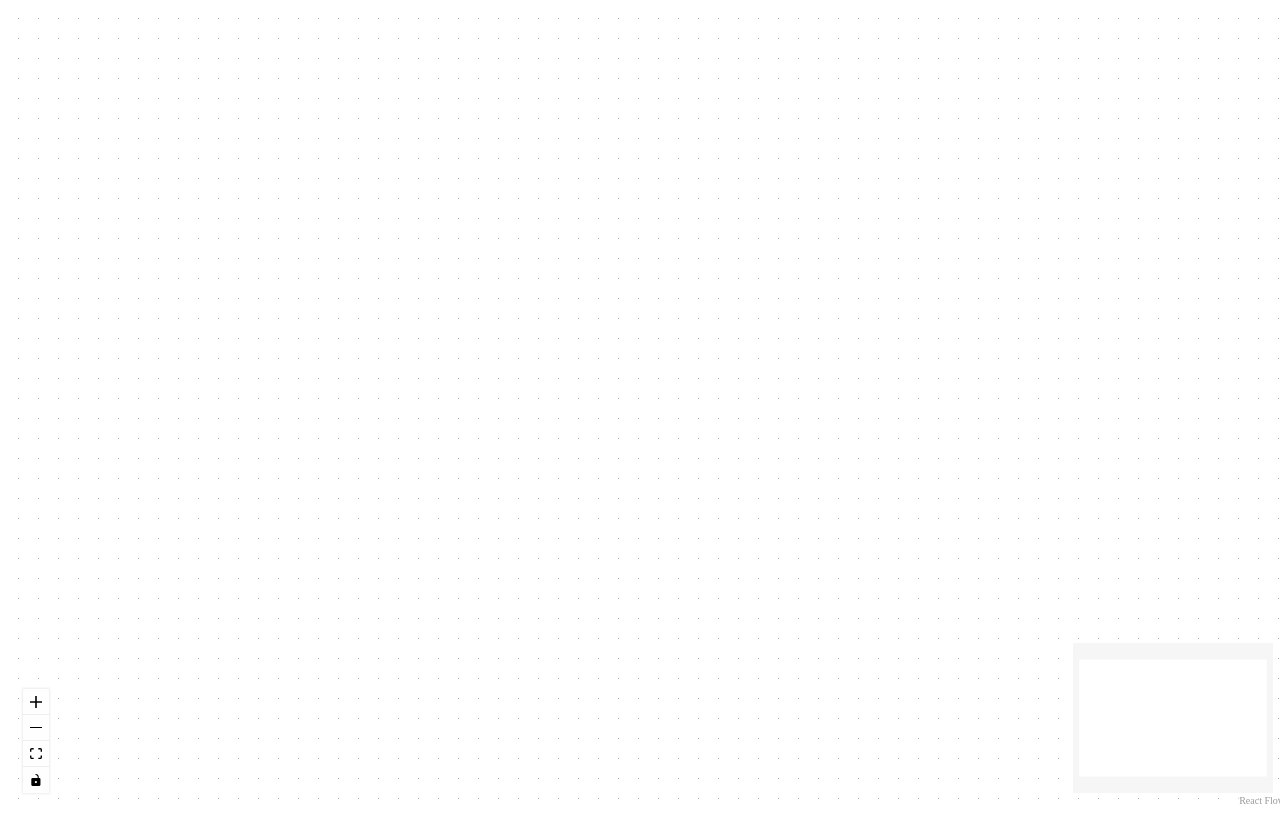
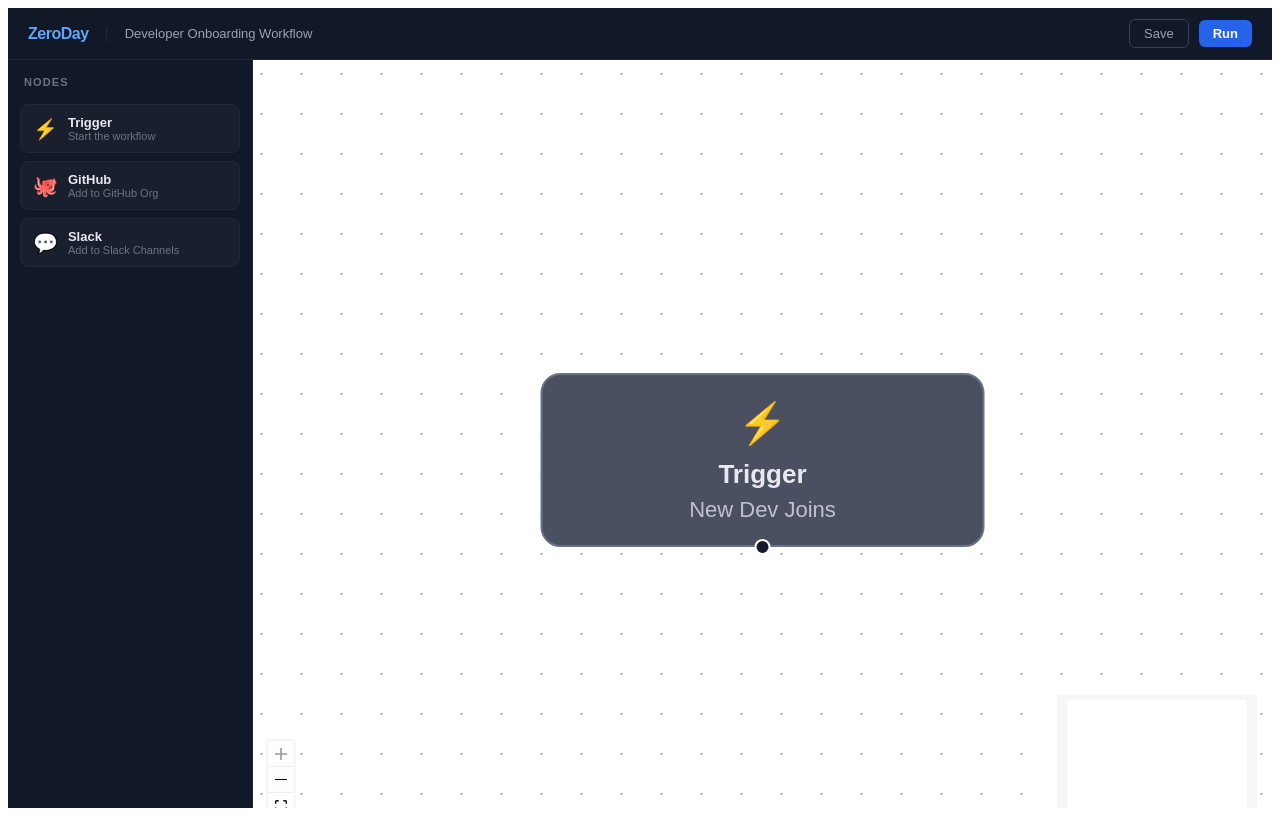
Before and after one commit to Jatin-saini-developer/N8N, a React (Vite) app: page / in a window 1280 px wide. Built offline with nearby package versions, Linux system fonts and the light colour scheme.

Commit message:
Day 2 Continued

```diff
--- a/src/App.jsx
+++ b/src/App.jsx
@@ -1,43 +1,19 @@
-import { useState, useCallback } from "react";
-
-import "./App.css";
-import {
-  ReactFlow,
-  applyNodeChanges,
-  applyEdgeChanges,
-  addEdge,
-} from "@xyflow/react";
-import "@xyflow/react/dist/style.css";
-import Canvas from "./components/Canvas/Canvas";
-
-const initialNodes = [
-  { id: "n1", position: { x: 0, y: 0 }, data: { label: "Node 1" } },
-  { id: "n2", position: { x: 0, y: 100 }, data: { label: "Node 2" } },
-];
-const initialEdges = [{ id: "n1-n2", source: "n1", target: "n2" }];
+import Canvas from './components/Canvas/Canvas'
+import Sidebar from './components/Sidebar/Sidebar'
+import Topbar from './components/Topbar/Topbar'
 
 function App() {
-  const [nodes, setNodes] = useState(initialNodes);
-  const [edges, setEdges] = useState(initialEdges);
-
-  const onNodesChange = useCallback(
-    (changes) =>
-      setNodes((nodesSnapshot) => applyNodeChanges(changes, nodesSnapshot)),
-    [],
-  );
-  const onEdgesChange = useCallback(
-    (changes) =>
-      setEdges((edgesSnapshot) => applyEdgeChanges(changes, edgesSnapshot)),
-    [],
-  );
-  const onConnect = useCallback(
-    (params) => setEdges((edgesSnapshot) => addEdge(params, edgesSnapshot)),
-    [],
-  );
-
   return (
-    <Canvas/>
-  );
+    <div style={{ display: 'flex', flexDirection: 'column', height: '100vh' }}>
+      <Topbar />
+      <div style={{ display: 'flex', flex: 1, overflow: 'hidden' }}>
+        <Sidebar />
+        <div style={{ flex: 1 }}>
+          <Canvas />
+        </div>
+      </div>
+    </div>
+  )
 }
 
-export default App;
+export default App
--- a/src/components/Canvas/Canvas.jsx
+++ b/src/components/Canvas/Canvas.jsx
@@ -1,13 +1,41 @@
-import { useCallback } from 'react'
-import { ReactFlow, Background, Controls, MiniMap, applyNodeChanges, applyEdgeChanges, addEdge } from '@xyflow/react'
+import { useCallback, useRef } from 'react'
+import { ReactFlow, Background, Controls, MiniMap, applyNodeChanges, applyEdgeChanges, addEdge, useReactFlow, ReactFlowProvider } from '@xyflow/react'
 import { useDispatch, useSelector } from 'react-redux'
 import { setNodes, setEdges } from '../../store/workflowSlice'
+import TriggerNode from '../Nodes/TriggerNode'
+import GithubNode from '../Nodes/GithubNode'
+import SlackNode from '../Nodes/SlackNode'
 import '@xyflow/react/dist/style.css'
 
-function Canvas() {
+const nodeTypes = {
+  trigger: TriggerNode,
+  github: GithubNode,
+  slack: SlackNode,
+}
+
+const initialNodes = [
+  {
+    id: '1',
+    type: 'trigger',
+    position: { x: 250, y: 100 },
+    data: { label: 'New Dev Joins' },
+  },
+]
+
+const initialEdges = []
+
+const nodeLabels = {
+  trigger: 'New Dev Joins',
+  github: 'Add to GitHub Org',
+  slack: 'Add to Slack Channels',
+}
+
+function CanvasInner() {
   const dispatch = useDispatch()
   const nodes = useSelector((state) => state.workflow.nodes)
   const edges = useSelector((state) => state.workflow.edges)
+  const { screenToFlowPosition } = useReactFlow()
+  const idRef = useRef(10)
 
   const onNodesChange = useCallback((changes) => {
     dispatch(setNodes(applyNodeChanges(changes, nodes)))
@@ -21,14 +49,44 @@ function Canvas() {
     dispatch(setEdges(addEdge(connection, edges)))
   }, [dispatch, edges])
 
+  const onDragOver = useCallback((event) => {
+    event.preventDefault()
+    event.dataTransfer.dropEffect = 'move'
+  }, [])
+
+  const onDrop = useCallback((event) => {
+    event.preventDefault()
+
+    const type = event.dataTransfer.getData('application/reactflow')
+    if (!type) return
+
+    const position = screenToFlowPosition({
+      x: event.clientX,
+      y: event.clientY,
+    })
+
+    const newNode = {
+      id: `${idRef.current++}`,
+      type,
+      position,
+      data: { label: nodeLabels[type] },
+    }
+
+    const currentNodes = nodes.length > 0 ? nodes : initialNodes
+    dispatch(setNodes([...currentNodes, newNode]))
+  }, [nodes, dispatch, screenToFlowPosition])
+
   return (
-    <div style={{ width: '100vw', height: '100vh' }}>
+    <div style={{ width: '100%', height: '100vh' }}>
       <ReactFlow
-        nodes={nodes}
-        edges={edges}
+        nodes={nodes.length > 0 ? nodes : initialNodes}
+        edges={edges.length > 0 ? edges : initialEdges}
+        nodeTypes={nodeTypes}
         onNodesChange={onNodesChange}
         onEdgesChange={onEdgesChange}
         onConnect={onConnect}
+        onDragOver={onDragOver}
+        onDrop={onDrop}
         fitView
       >
         <Background />
@@ -39,4 +97,12 @@ function Canvas() {
   )
 }
 
+function Canvas() {
+  return (
+    <ReactFlowProvider>
+      <CanvasInner />
+    </ReactFlowProvider>
+  )
+}
+
 export default Canvas
--- /dev/null
+++ b/src/components/Nodes/GithubNode.jsx
@@ -0,0 +1,30 @@
+import { Handle, Position } from '@xyflow/react'
+
+function GithubNode({ data }) {
+  return (
+    <div style={{
+      background: '#1a1f2e',
+      border: '1px solid #30363d',
+      borderRadius: '10px',
+      padding: '12px 20px',
+      minWidth: '180px',
+      textAlign: 'center',
+      color: '#e8e8f0',
+      fontFamily: 'sans-serif',
+    }}>
+      {/* Receives connection from above */}
+      <Handle type="target" position={Position.Top} />
+
+      <div style={{ fontSize: '20px', marginBottom: '6px' }}>🐙</div>
+      <div style={{ fontSize: '13px', fontWeight: '700' }}>GitHub</div>
+      <div style={{ fontSize: '11px', opacity: 0.75, marginTop: '4px' }}>
+        {data.label}
+      </div>
+
+      {/* Sends connection below */}
+      <Handle type="source" position={Position.Bottom} />
+    </div>
+  )
+}
+
+export default GithubNode
--- /dev/null
+++ b/src/components/Nodes/SlackNode.jsx
@@ -0,0 +1,28 @@
+import { Handle, Position } from '@xyflow/react'
+
+function SlackNode({ data }) {
+  return (
+    <div style={{
+      background: '#1a1f2e',
+      border: '1px solid #4a154b',
+      borderRadius: '10px',
+      padding: '12px 20px',
+      minWidth: '180px',
+      textAlign: 'center',
+      color: '#e8e8f0',
+      fontFamily: 'sans-serif',
+    }}>
+      <Handle type="target" position={Position.Top} />
+
+      <div style={{ fontSize: '20px', marginBottom: '6px' }}>💬</div>
+      <div style={{ fontSize: '13px', fontWeight: '700' }}>Slack</div>
+      <div style={{ fontSize: '11px', opacity: 0.75, marginTop: '4px' }}>
+        {data.label}
+      </div>
+
+      <Handle type="source" position={Position.Bottom} />
+    </div>
+  )
+}
+
+export default SlackNode
--- /dev/null
+++ b/src/components/Nodes/TriggerNode.jsx
@@ -0,0 +1,27 @@
+import { Handle, Position } from '@xyflow/react'
+
+function TriggerNode({ data }) {
+  return (
+    <div style={{
+      background: '#4a4f62',
+      border: '1px solid #6b7280',
+      borderRadius: '10px',
+      padding: '12px 20px',
+      minWidth: '180px',
+      textAlign: 'center',
+      color: '#e8e8f0',
+      fontFamily: 'sans-serif',
+    }}>
+      <div style={{ fontSize: '20px', marginBottom: '6px' }}>⚡</div>
+      <div style={{ fontSize: '13px', fontWeight: '700' }}>Trigger</div>
+      <div style={{ fontSize: '11px', opacity: 0.75, marginTop: '4px' }}>
+        {data.label}
+      </div>
+
+      {/* This is the dot at the bottom to connect to next node */}
+      <Handle type="source" position={Position.Bottom} />
+    </div>
+  )
+}
+
+export default TriggerNode
--- /dev/null
+++ b/src/components/SideBar/SideBar.jsx
@@ -0,0 +1,83 @@
+const nodeList = [
+  {
+    type: 'trigger',
+    label: 'Trigger',
+    icon: '⚡',
+    description: 'Start the workflow',
+  },
+  {
+    type: 'github',
+    label: 'GitHub',
+    icon: '🐙',
+    description: 'Add to GitHub Org',
+  },
+  {
+    type: 'slack',
+    label: 'Slack',
+    icon: '💬',
+    description: 'Add to Slack Channels',
+  },
+]
+
+function Sidebar() {
+  const onDragStart = (event, nodeType) => {
+    event.dataTransfer.setData('application/reactflow', nodeType)
+    event.dataTransfer.effectAllowed = 'move'
+  }
+
+  return (
+    <div style={{
+      width: '220px',
+      height: '100vh',
+      background: '#111827',
+      borderRight: '1px solid #1f2937',
+      padding: '16px 12px',
+      display: 'flex',
+      flexDirection: 'column',
+      gap: '8px',
+      fontFamily: 'sans-serif',
+    }}>
+      <p style={{
+        color: '#6b7280',
+        fontSize: '11px',
+        fontWeight: '600',
+        textTransform: 'uppercase',
+        letterSpacing: '0.1em',
+        margin: '0 0 8px 4px',
+      }}>
+        Nodes
+      </p>
+
+      {nodeList.map((node) => (
+        <div
+          key={node.type}
+          draggable
+          onDragStart={(e) => onDragStart(e, node.type)}
+          style={{
+            background: '#1a1f2e',
+            border: '1px solid #1f2937',
+            borderRadius: '8px',
+            padding: '10px 12px',
+            cursor: 'grab',
+            display: 'flex',
+            alignItems: 'center',
+            gap: '10px',
+            color: '#e8e8f0',
+          }}
+        >
+          <span style={{ fontSize: '20px' }}>{node.icon}</span>
+          <div>
+            <div style={{ fontSize: '13px', fontWeight: '600' }}>
+              {node.label}
+            </div>
+            <div style={{ fontSize: '11px', color: '#6b7280' }}>
+              {node.description}
+            </div>
+          </div>
+        </div>
+      ))}
+    </div>
+  )
+}
+
+export default Sidebar
--- /dev/null
+++ b/src/components/TopBar/Topbar.jsx
@@ -0,0 +1,79 @@
+import { useSelector } from 'react-redux'
+
+function Topbar() {
+  const nodes = useSelector((state) => state.workflow.nodes)
+  const edges = useSelector((state) => state.workflow.edges)
+
+  const handleSave = () => {
+    const workflow = { nodes, edges }
+    console.log('Workflow saved:', JSON.stringify(workflow, null, 2))
+    alert('Workflow saved to console! Check DevTools.')
+  }
+
+  return (
+    <div style={{
+      width: '100%',
+      height: '52px',
+      background: '#111827',
+      borderBottom: '1px solid #1f2937',
+      display: 'flex',
+      alignItems: 'center',
+      justifyContent: 'space-between',
+      padding: '0 20px',
+      boxSizing: 'border-box',
+      fontFamily: 'sans-serif',
+    }}>
+
+      {/* Left — Logo + Workflow Name */}
+      <div style={{ display: 'flex', alignItems: 'center', gap: '16px' }}>
+        <span style={{
+          color: '#60a5fa',
+          fontWeight: '700',
+          fontSize: '16px',
+          letterSpacing: '-0.5px',
+        }}>
+          ZeroDay
+        </span>
+        <span style={{ color: '#1f2937' }}>|</span>
+        <span style={{ color: '#9ca3af', fontSize: '13px' }}>
+          Developer Onboarding Workflow
+        </span>
+      </div>
+
+      {/* Right — Buttons */}
+      <div style={{ display: 'flex', gap: '10px', alignItems: 'center' }}>
+        <button
+          onClick={handleSave}
+          style={{
+            background: 'transparent',
+            border: '1px solid #374151',
+            borderRadius: '6px',
+            color: '#9ca3af',
+            padding: '6px 14px',
+            fontSize: '13px',
+            cursor: 'pointer',
+          }}
+        >
+          Save
+        </button>
+        <button
+          style={{
+            background: '#2563eb',
+            border: 'none',
+            borderRadius: '6px',
+            color: '#fff',
+            padding: '6px 14px',
+            fontSize: '13px',
+            cursor: 'pointer',
+            fontWeight: '600',
+          }}
+        >
+          Run
+        </button>
+      </div>
+
+    </div>
+  )
+}
+
+export default Topbar
--- a/src/store/WorkFlowSlice.js
+++ b/src/store/WorkFlowSlice.js
@@ -19,8 +19,21 @@ const workflowSlice = createSlice({
     setSelectedNode: (state, action) => {
       state.selectedNode = action.payload
     },
+    updateNodeData: (state, action) => {
+      const { id, data } = action.payload
+      const node = state.nodes.find((n) => n.id === id)
+      if (node) {
+        node.data = { ...node.data, ...data }
+      }
+    },
   },
 })
 
-export const { setNodes, setEdges, setSelectedNode } = workflowSlice.actions
+export const {
+  setNodes,
+  setEdges,
+  setSelectedNode,
+  updateNodeData,
+} = workflowSlice.actions
+
 export default workflowSlice.reducer
```
